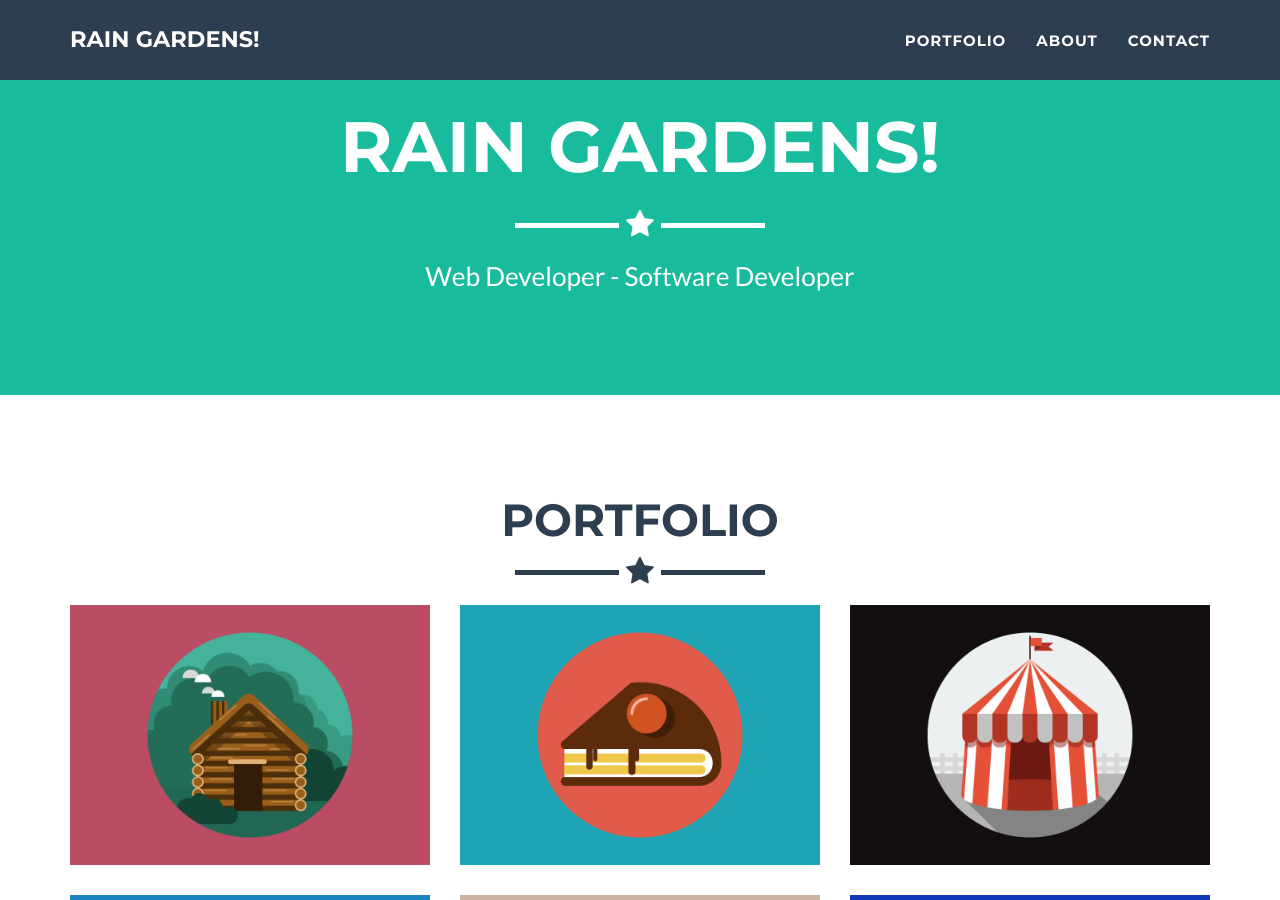
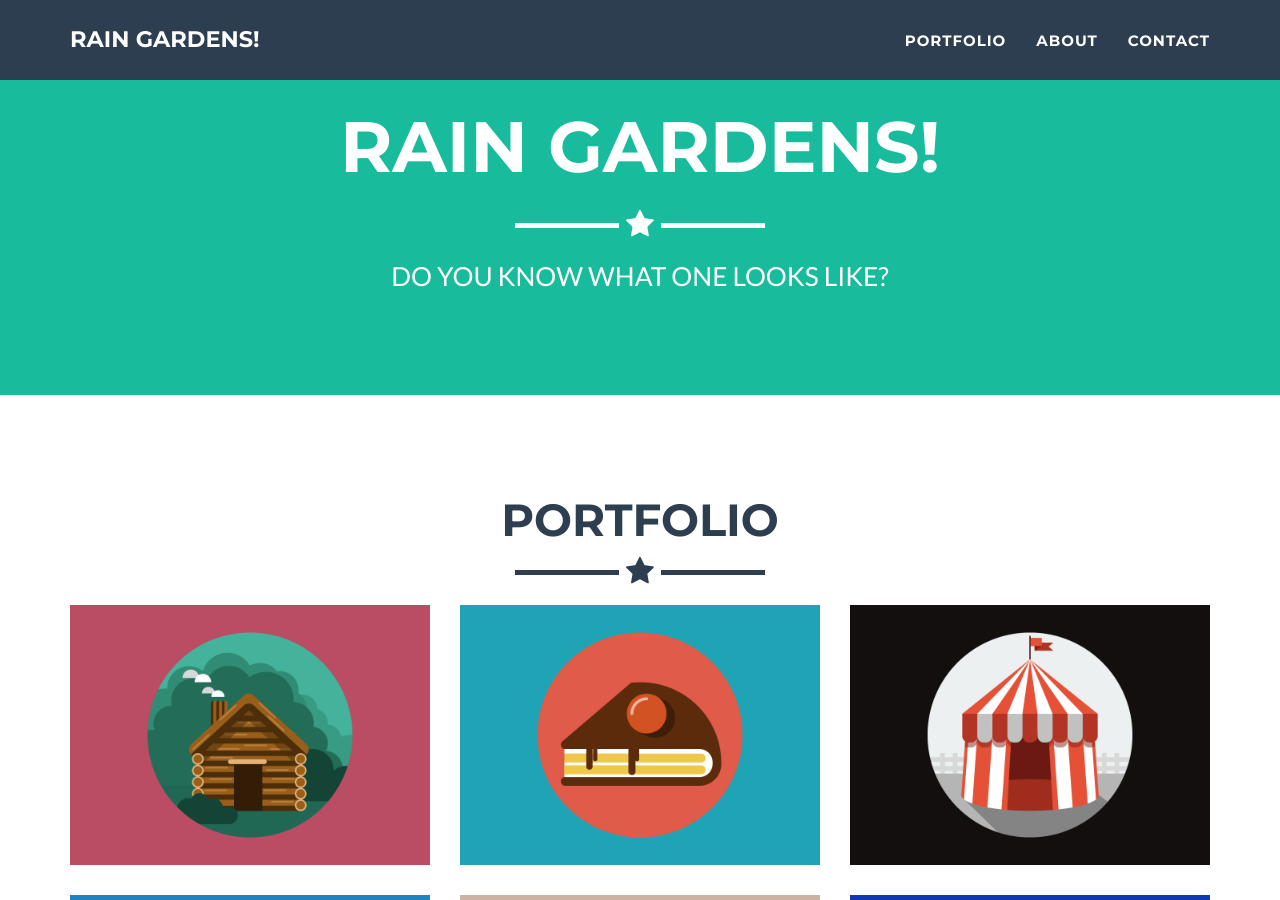
Before and after one commit to MLBott/client-project-1, a Jekyll site: the page built from index.html, in a window 1280 px wide and 900 px high, scrolled down 380 px. Built offline with Jekyll 4.4.1, drawn with Linux system fonts in a browser that asks for light colours.

Commit message:
Update _config.yml

```diff
--- a/_config.yml
+++ b/_config.yml
@@ -3,8 +3,8 @@ title: Rain Gardens!
 email: your-email@domain.com
 url: https://michaelbottom.me/client-project-1
 description: "Rain Gardens Webpage"
-keywords: "your keywords, separated by commas"
-skills: "Web Developer - Software Developer"
+keywords: "rain garden, rain gardens, rain, garden, gardenns, environment"
+skills: "DO YOU KNOW WHAT ONE LOOKS LIKE?"
 meta_author: Bottom Michael
 
 # Google webmaster tools
```
